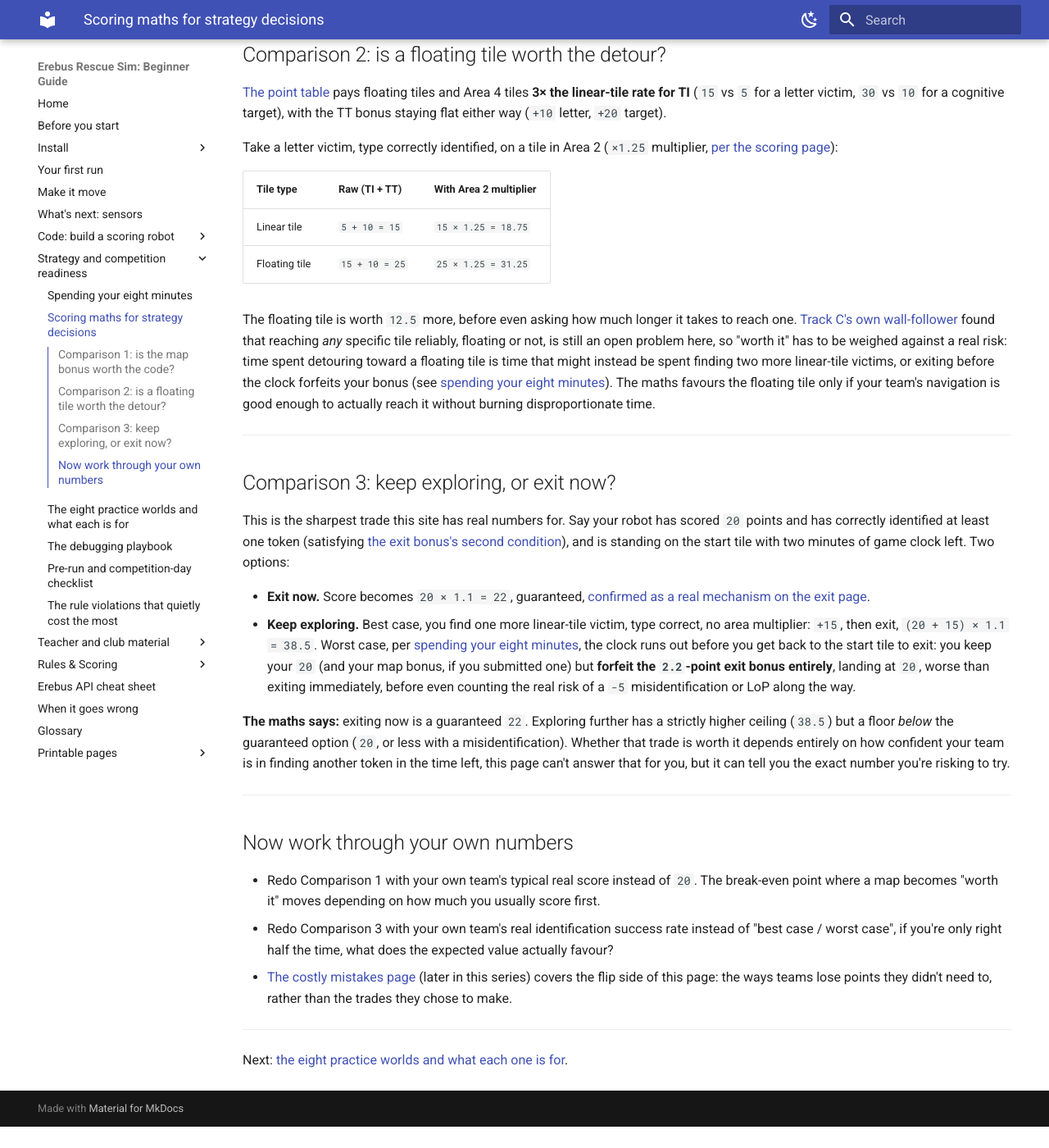
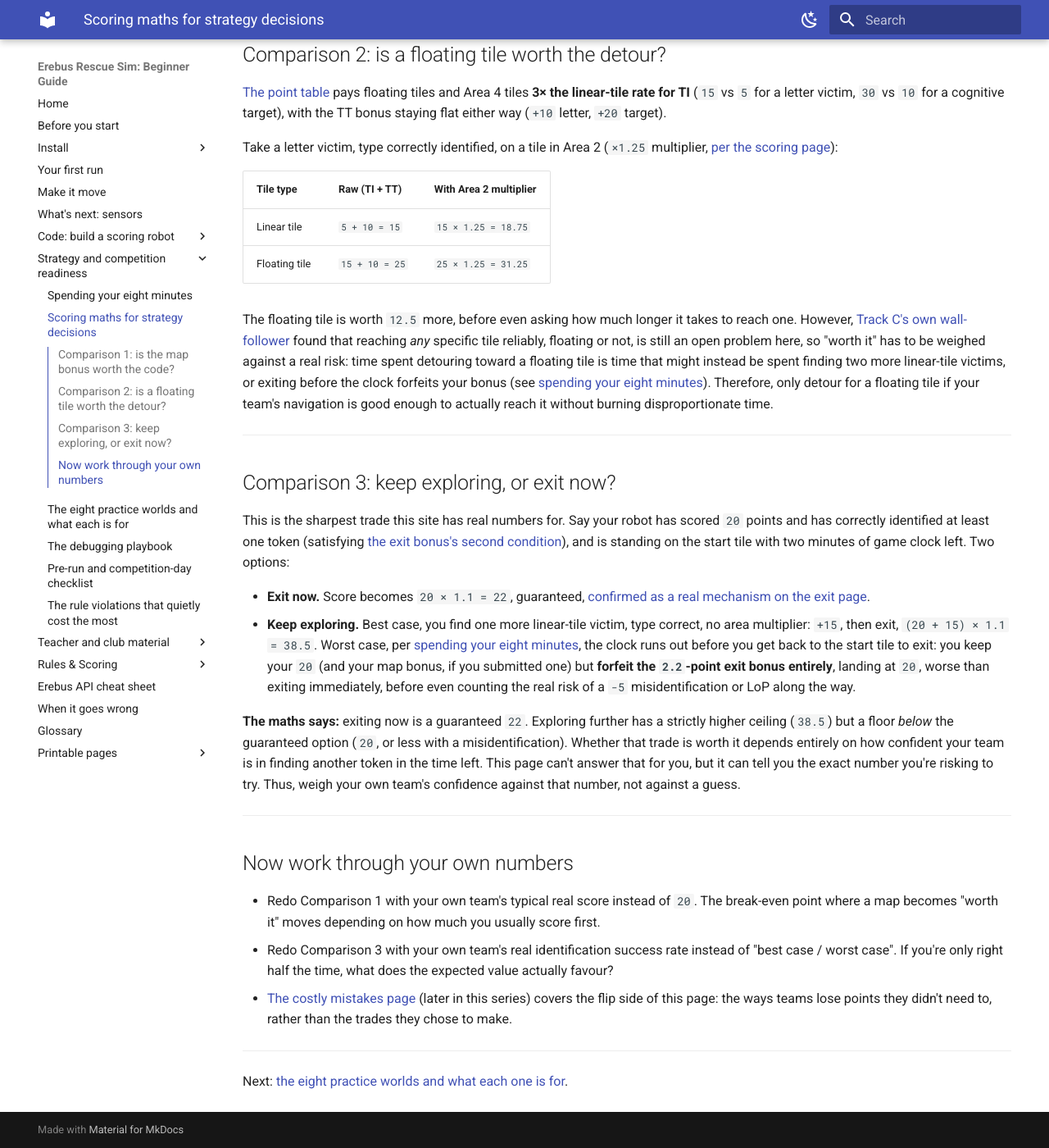
Before and after one commit to talkingj/rcja-rescue-sim-resources, an MkDocs documentation site: the page built from docs/strategy-scoring-maths.md, in a window 1280 px wide and 1400 px high, scrolled down 1013 px. Shown: the whole window at 82% size. Built offline with MkDocs 1.6.1 and Material for MkDocs 9.7.7, drawn with Linux system fonts in a browser that asks for light colours; before the commit the page ends 2387 px from its top, so only the background shows below that; some of the changed text lies outside the part shown.

Commit message:
style: rewrite strategy-scoring-maths.md in guide voice
Splices fixed: 1. Connectors added: 4. Purpose-first openers: 1.
Spelling: US -> AU, 0 words.
Preservation gate: pass (code blocks, numbers, links, admonitions intact).

```diff
--- a/docs/strategy-scoring-maths.md
+++ b/docs/strategy-scoring-maths.md
@@ -34,7 +35,7 @@ correctness, a gain of `22.4`, consistent with the table above.
 effort a matrix takes, see [building the map matrix](code-mapping.md) for how much work that is).
 A strong map is worth more than almost anything else on the field, because it multiplies work
 you've *already* banked. The map bonus rewards teams that have already scored well more than teams
-that haven't, it is not a flat consolation prize.
+that haven't. Therefore, it is not a flat consolation prize.
 
 ---
 
@@ -53,12 +54,12 @@ scoring page](rules-scoring.md#area-multipliers)):
 | Floating tile | `15 + 10 = 25` | `25 × 1.25 = 31.25` |
 
 The floating tile is worth `12.5` more, before even asking how much longer it takes to reach one.
-[Track C's own wall-follower](code-wall-follower.md) found that reaching *any* specific tile
-reliably, floating or not, is still an open problem here, so "worth it" has to be weighed against a
-real risk: time spent detouring toward a floating tile is time that might instead be spent finding
-two more linear-tile victims, or exiting before the clock forfeits your bonus (see [spending your
-eight minutes](strategy-run-budget.md)). The maths favours the floating tile only if your team's
-navigation is good enough to actually reach it without burning disproportionate time.
+However, [Track C's own wall-follower](code-wall-follower.md) found that reaching *any* specific
+tile reliably, floating or not, is still an open problem here, so "worth it" has to be weighed
+against a real risk: time spent detouring toward a floating tile is time that might instead be spent
+finding two more linear-tile victims, or exiting before the clock forfeits your bonus (see [spending
+your eight minutes](strategy-run-budget.md)). Therefore, only detour for a floating tile if your
+team's navigation is good enough to actually reach it without burning disproportionate time.
 
 ---
 
@@ -82,8 +83,9 @@ two minutes of game clock left. Two options:
 **The maths says:** exiting now is a guaranteed `22`. Exploring further has a strictly higher
 ceiling (`38.5`) but a floor *below* the guaranteed option (`20`, or less with a misidentification).
 Whether that trade is worth it depends entirely on how confident your team is in finding another
-token in the time left, this page can't answer that for you, but it can tell you the exact number
-you're risking to try.
+token in the time left. This page can't answer that for you, but it can tell you the exact number
+you're risking to try. Thus, weigh your own team's confidence against that number, not against a
+guess.
 
 ---
 
@@ -92,7 +94,7 @@ you're risking to try.
 - Redo Comparison 1 with your own team's typical real score instead of `20`. The break-even point
   where a map becomes "worth it" moves depending on how much you usually score first.
 - Redo Comparison 3 with your own team's real identification success rate instead of "best case /
-  worst case", if you're only right half the time, what does the expected value actually favour?
+  worst case". If you're only right half the time, what does the expected value actually favour?
 - [The costly mistakes page](costly-mistakes.md) (later in this series) covers the flip side of
   this page: the ways teams lose points they didn't need to, rather than the trades they chose to
   make.
```
Also changed, not shown: other parts of docs/strategy-scoring-maths.md (+3 -2 lines).
